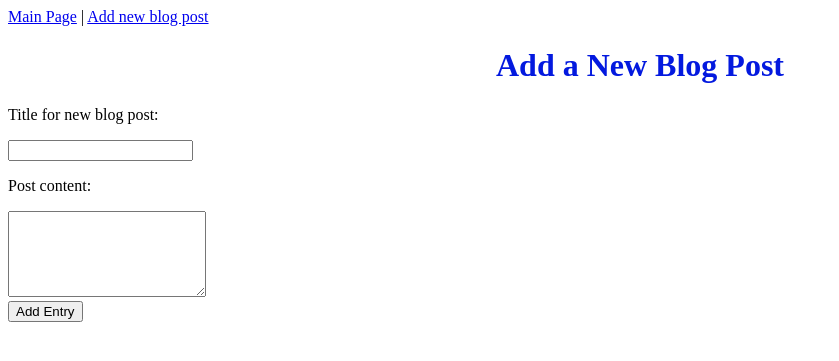
After one commit to JSchneids/build-a-blog, a Flask app: template templates/newpost.html in a window 1280 px wide. The commit adds this page. Shown: the top 361 px of the page, without its empty margins (0-839 px from the left). Run offline with Flask 2, Linux system fonts and the light colour scheme; the template is opened without the code that fills it: most values are stand-ins (such as "Sample title", 1, 10 or a date in 2020).

Commit message:
all done

```diff
--- a/main.py
+++ b/main.py
@@ -1 +1,85 @@
-test d
+from flask import Flask, request, redirect, render_template, session
+from flask_sqlalchemy import SQLAlchemy
+
+app = Flask(__name__)
+app.config['DEBUG'] = True
+#connection string = mysql connection ://user :user password @host  :port number /database to connect to
+app.config['SQLALCHEMY_DATABASE_URI'] = 'mysql+pymysql://build-a-blog:jakesblog@localhost:8889/build-a-blog'
+app.config['SQLALCHEMY_ECHO'] = True
+db = SQLAlchemy(app)
+
+#creates blog table in database
+class Blog(db.Model):
+
+    id = db.Column(db.Integer, primary_key=True)  #primary key causes it to auto increments
+    title = db.Column(db.String(120))
+    body = db.Column(db.String(50000))
+
+    def __init__(self, title, body):    #constructer
+        self.title = title
+        self.body = body
+
+#check to make sure blog title and blog body are not empty
+def input_error(input):
+    if input == "":
+        return  True
+    else:
+        return False
+
+@app.route('/')
+def reroute():
+    return redirect('/blog')
+
+@app.route('/blog', methods=['POST', 'GET'])
+def index():
+
+    blog_id = request.args.get('id')
+    if blog_id:
+        blog = Blog.query.get(blog_id)
+        return render_template('blog_display.html',title="Blog Post",blog=blog)
+
+    #handle multiple GET requests to dispaly all blogs on home page
+    blogs = Blog.query.filter_by().order_by(Blog.id.desc()).all()    #descending order to show most recent on top
+    return render_template('blog.html',title="build-a-blog",
+        blogs=blogs)
+
+@app.route('/blog?id={{blog.id}}', methods=['POST', 'GET'])  #create  href to display blog posts individually
+def display_blog():
+    if request.method == 'POST':
+        blog_title = request.form['blog-title']
+        blog_body = request.form['blog-body']
+
+    return render_template('blog_display.html',title=blog_title,blog_body=blog_body)
+
+
+@app.route('/newpost', methods=['POST', 'GET'])
+def add_blog():
+
+    title_error = ""
+    body_error = ""
+
+    if request.method == 'POST':   # if new post then submit
+        blog_title = request.form['blog-title']
+        blog_body = request.form['blog-body']
+        new_blog = Blog(blog_title, blog_body)  #creates new object
+
+        if input_error(blog_title):
+            title_error = "Please fill in the title"
+
+        if input_error(blog_body):
+            body_error = "Please fill in the body"
+
+        if not input_error(blog_title) and not input_error(blog_body):
+            db.session.add(new_blog)
+            db.session.commit()
+            new_blog_page = "/blog?id=" + str(new_blog.id)
+            return redirect(new_blog_page)
+            #return redirect('/blog')
+
+    return render_template('newpost.html', title="Add a Blog Entry",
+                             title_error=title_error,
+                             body_error=body_error)
+
+
+if __name__ == '__main__':  #use if running main.py on terminal
+    app.run()
--- /dev/null
+++ b/static/stylesheet/styles4.css
@@ -0,0 +1,26 @@
+/* blog.html styling */
+ul {
+    list-style-type: none;
+}
+
+.blog-title {
+    font:Georgia, arial;
+    font-size: 1rem;
+}
+
+h1 {
+    text-align: center;
+    font-size: 2rem;
+    color: rgb(3, 25, 223);
+}
+
+/* newpost.html */
+textarea {
+    height: 5rem;
+    width: 12rem;
+}
+.error {
+    font: italic bold;
+    color: red;
+    display: block;
+}
--- a/templates/base.html
+++ b/templates/base.html
@@ -1,9 +1,15 @@
 <!doctype html>
 <html>
     <head>
+        <link rel= "stylesheet" type= "text/css" href= "{{ url_for('static',filename='stylesheet/styles4.css') }}">
         <title>{{title}}</title>
     </head>
 <body>
+
+    <div>
+        <a href="/blog">Main Page</a> |
+        <a href="/newpost">Add new blog post</a>
+    </div>
 
     {% block content %}
     {% endblock %}
--- /dev/null
+++ b/templates/newpost.html
@@ -0,0 +1,21 @@
+{% extends "base.html" %}
+
+{% block content %}
+
+    <h1>Add a New Blog Post</h1>
+
+    <form method='post' action='/newpost'>
+            <label>
+                <p>Title for new blog post:</p>
+                <input type="text" name='blog-title' value="{{ request.form['blog-title'] }}" />
+            </label>
+            <span class="error">{{ title_error }}</span>
+            <label>
+                <p>Post content:</p>
+                    <textarea name="blog-body">{{ request.form['blog-body'] }}</textarea>
+            </label>
+            <span class="error">{{ body_error }}</span>
+            <input class="submit" type="submit" value='Add Entry' />
+    </form>
+
+{% endblock %}
```
Also changed, not shown: templates/blog.html (added, +23 -0 lines), templates/blog_display.html (added, +9 -0 lines).
